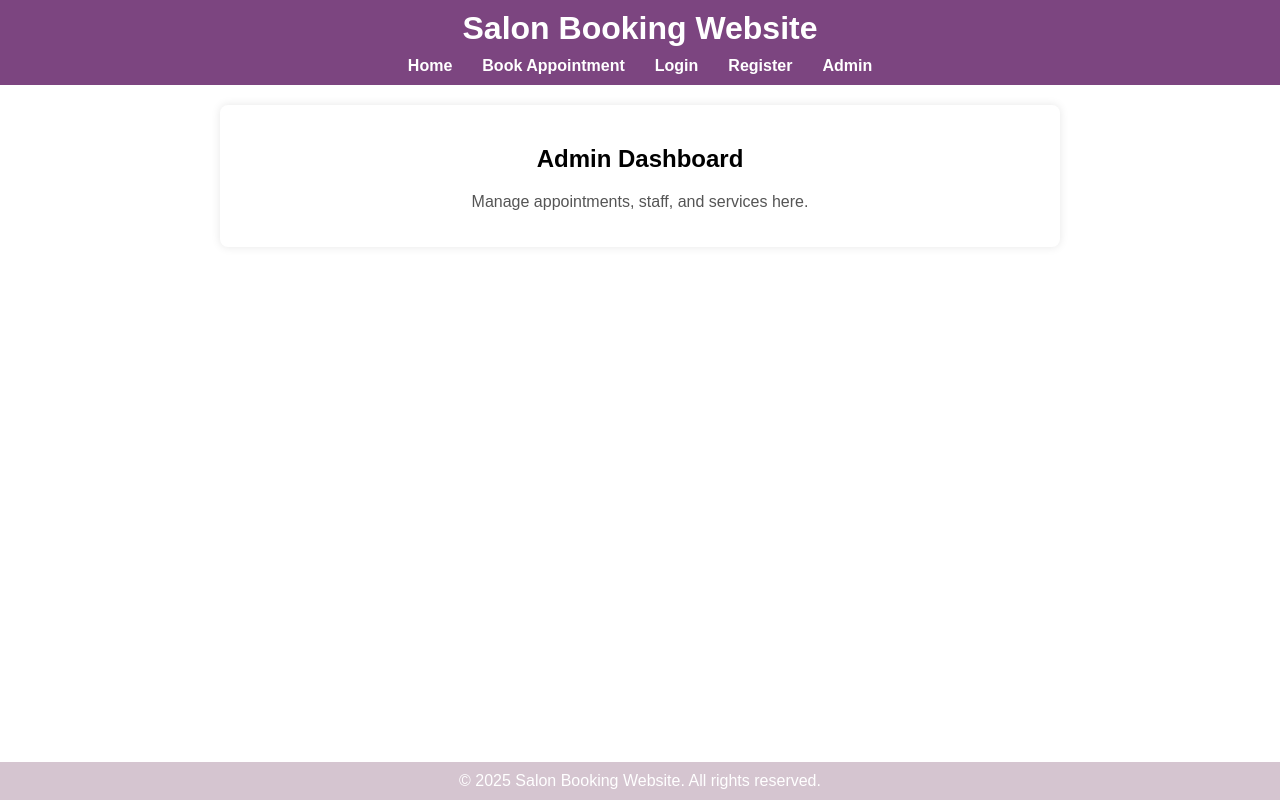
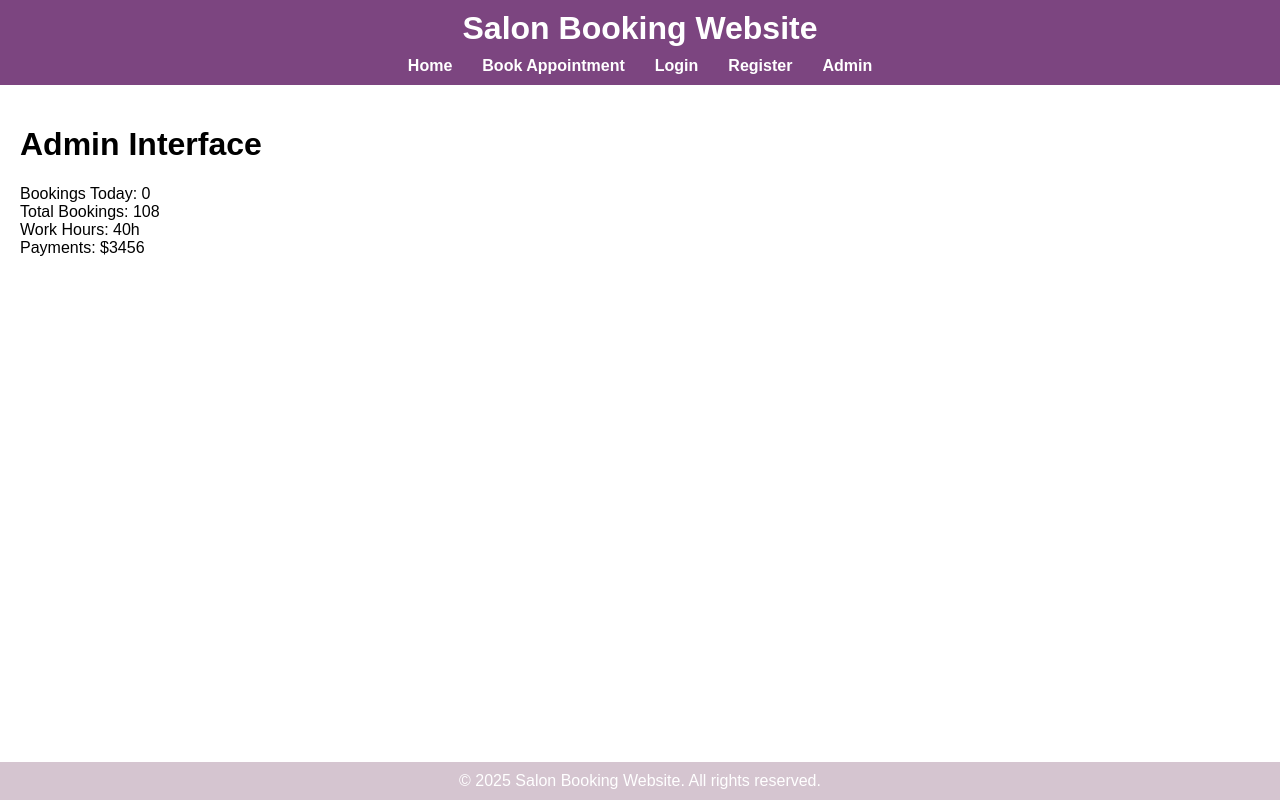
Before and after one commit to Ramudi48/Doctor-Appointment-Website, a React (Create React App) app in the folder client/: page /admin in a window 1280 px wide. Built offline with nearby package versions, Linux system fonts and the light colour scheme.

Commit message:
Update Admin.dashboarad.js and css

```diff
--- a/client/src/components/Admin/AdminDashboard.js
+++ b/client/src/components/Admin/AdminDashboard.js
@@ -1,13 +1,28 @@
-import React from 'react';
-import styles from './AdminDashboard.module.css';
+import React, { useState, useEffect } from "react";
+/*import axios from "axios";*/
 
-const AdminDashboard = () => {
+import "./AdminDashboard.module.css";
+
+const Admin = () => {
+  const [appointments, setAppointments] = useState([]);
+
+  /*useEffect(() => {
+    axios.get("http://localhost:3000/appointments")
+      .then(response => setAppointments(response.data))
+      .catch(error => console.log(error));
+  }, []); */
+
   return (
-    <div className={styles.adminDashboard}>
-      <h2>Admin Dashboard</h2>
-      <p>Manage appointments, staff, and services here.</p>
+    <div className="admin-container">
+      <h1>Admin Interface</h1>
+      <div className="stats">
+        <div className="card">Bookings Today: {appointments.length}</div>
+        <div className="card">Total Bookings: 108</div>
+        <div className="card">Work Hours: 40h</div>
+        <div className="card">Payments: $3456</div>
+      </div>
     </div>
   );
 };
 
-export default AdminDashboard;
+export default Admin;
--- a/client/src/components/Admin/AdminDashboard.module.css
+++ b/client/src/components/Admin/AdminDashboard.module.css
@@ -1,18 +1,19 @@
-.adminDashboard {
-    max-width: 800px;
-    margin: 0 auto;
-    padding: 20px;
-    background-color: #fff;
-    border-radius: 8px;
-    box-shadow: 0 0 10px rgba(0, 0, 0, 0.1);
-  }
+.admin-container {
+  text-align: center;
+  padding: 50px;
+  background: #fff;
+}
 
-  .adminDashboard h2 {
-    text-align: center;
-    margin-bottom: 20px;
-  }
+.stats {
+  display: flex;
+  gap: 15px;
+  justify-content: center;
+}
 
-  .adminDashboard p {
-    text-align: center;
-    color: #555;
-  }
+.card {
+  padding: 15px;
+  background: #ff4081;
+  color: white;
+  font-size: 18px;
+  border-radius: 5px;
+}
```
